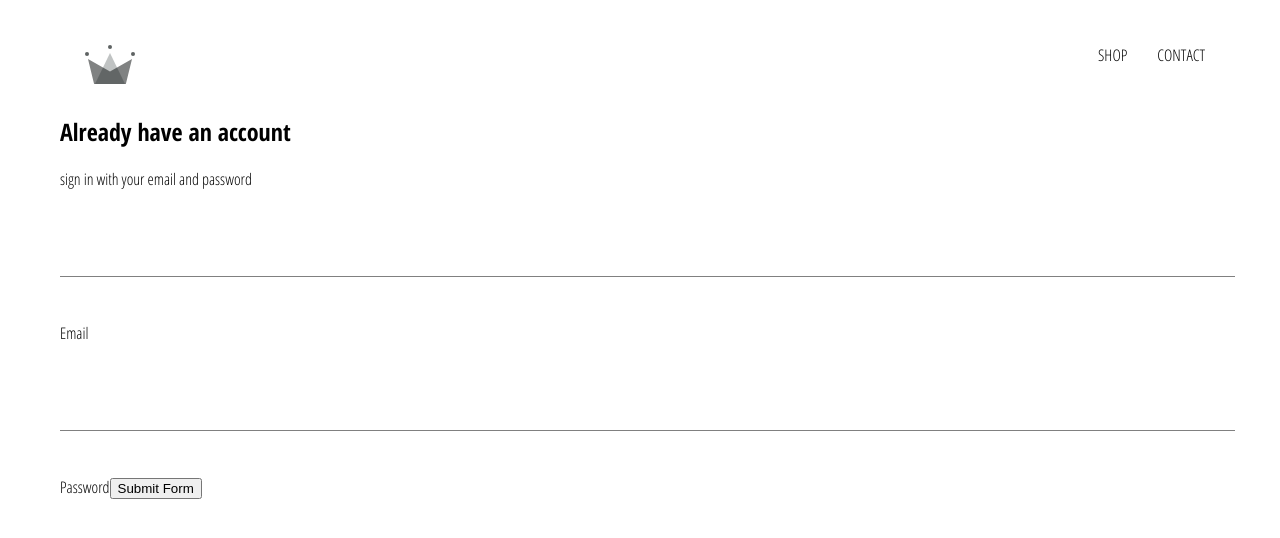
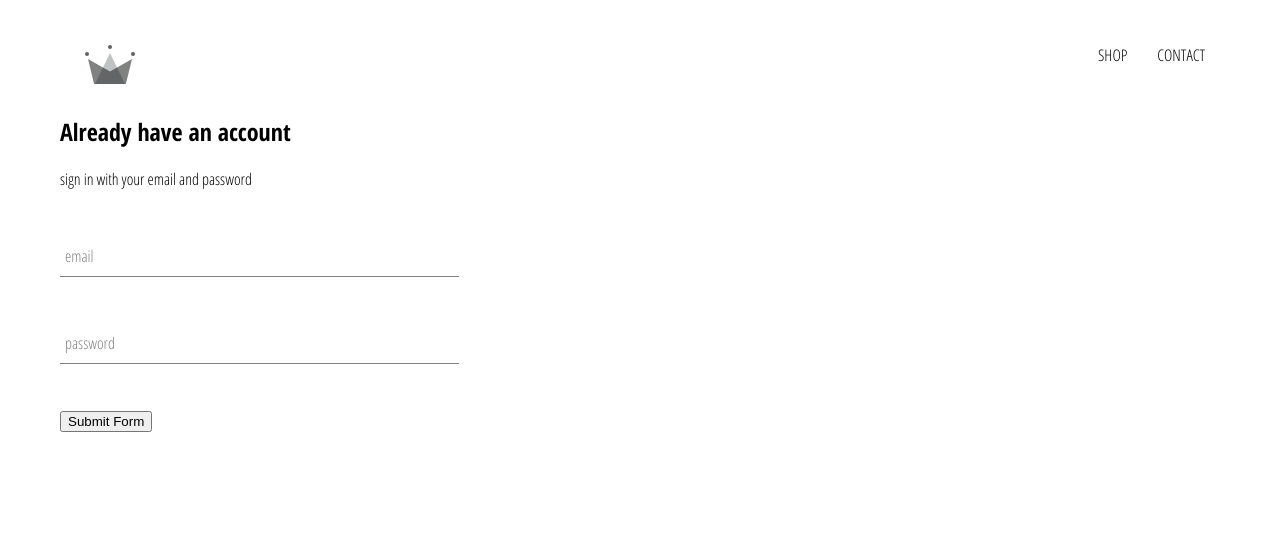
Before and after one commit to ZubairOmer/Ecommerce-project-react, a React (Create React App) app: page /signin in a window 1280 px wide. Shown: the top 538 px of the page. Built offline with nearby package versions, Linux system fonts and the light colour scheme.

Commit message:
SignIn component style added

```diff
--- a/src/components/sign-in/SignIn.css
+++ b/src/components/sign-in/SignIn.css
@@ -0,0 +1,3 @@
+.sign-in {
+  width: 30vw;
+}
--- a/src/components/sign-in/SignIn.js
+++ b/src/components/sign-in/SignIn.js
@@ -1,4 +1,5 @@
 import React, { Component } from 'react'
+import './SignIn.css'
 import FormInput from '../form-input/FormInput'
 
 export default class SignIn extends Component {
@@ -34,19 +35,19 @@ export default class SignIn extends Component {
                         type="email"
                         name="email"
                         value={this.state.email}
-                        onChange={this.handleChange}
+                        handleChange={this.handleChange}
+                        label='email'
                         required
                     />
-                    <label>Email</label>
 
                     <FormInput
                         type="password"
                         name="password"
                         value={this.state.password}
-                        onChange={this.handleChange}
+                        handleChange={this.handleChange}
+                        label='password'
                         required
                     />
-                    <label>Password</label>
 
                     <input type="submit" value="Submit Form" />
                 </form>
```
